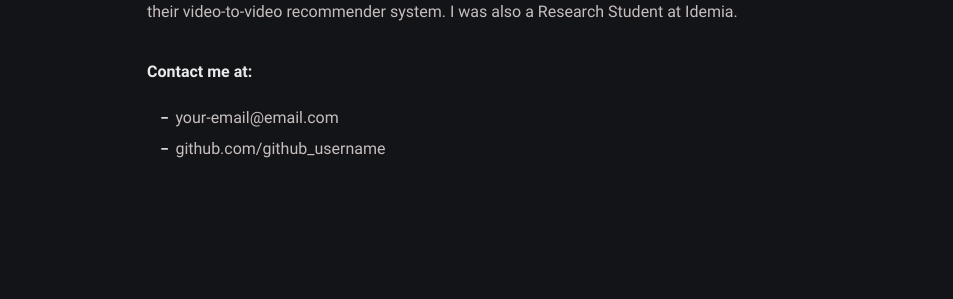
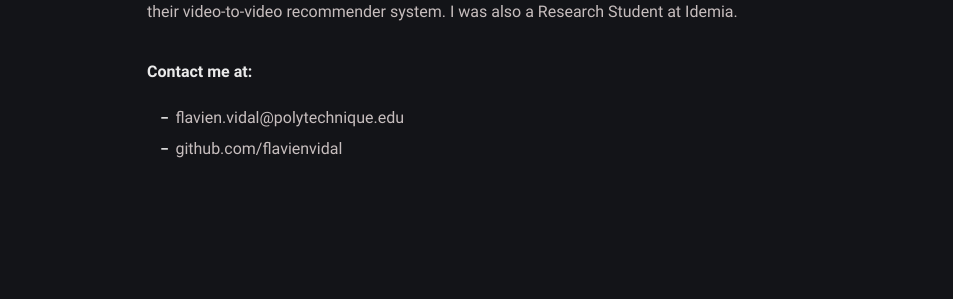
Before and after one commit to FlavienVidal/flavienvidal.github.io, a Jekyll site: the page built from about.md, in a window 1280 px wide. Shown: the part 749-1048 px from the top of the page, without its empty margins (163-1116 px from the left). Built offline with Jekyll 4.4.1, drawn with Linux system fonts in a browser that asks for light colours.

Commit message:
wip" q q! "

```diff
--- a/_config.yml
+++ b/_config.yml
@@ -24,10 +24,11 @@ author:
     Outside of École Polytechnique, I interned at Lydia in the Summer of 2021 to conduct their personal finance management project, and at Dailymotion in the Summer of 2022 to work on their video-to-video recommender system. I was also a Research Student at Idemia.
     </p>
   username: username # general username
-  github: github_username # github username
+  github: flavienvidal # github username
+  linkedin: flavienvidal
   twitter: twitter_username # twitter username
   facebook: facebook_username # facebook username
-  email: your-email@email.com # email adress
+  email: flavien.vidal@polytechnique.edu # email adress
   avatar: /assets/img/avatar_flavien.jpg # change with your own avatar
 
 # URL settings
```
Also changed, not shown: 1 other file.
